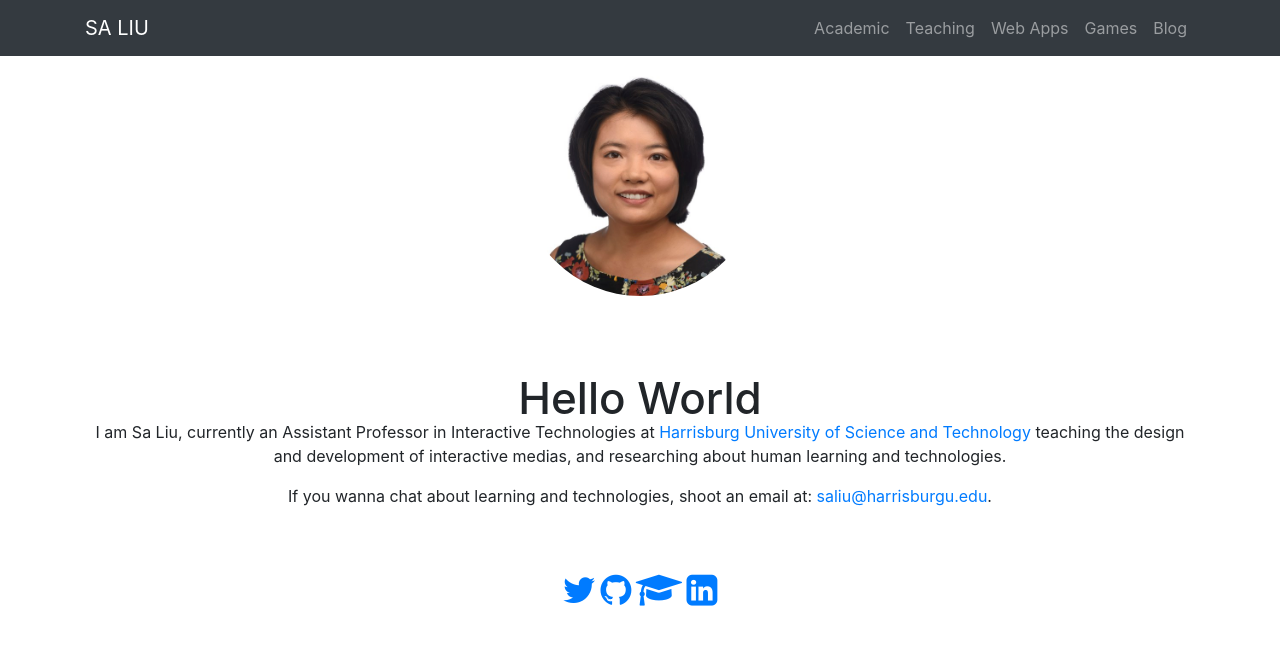
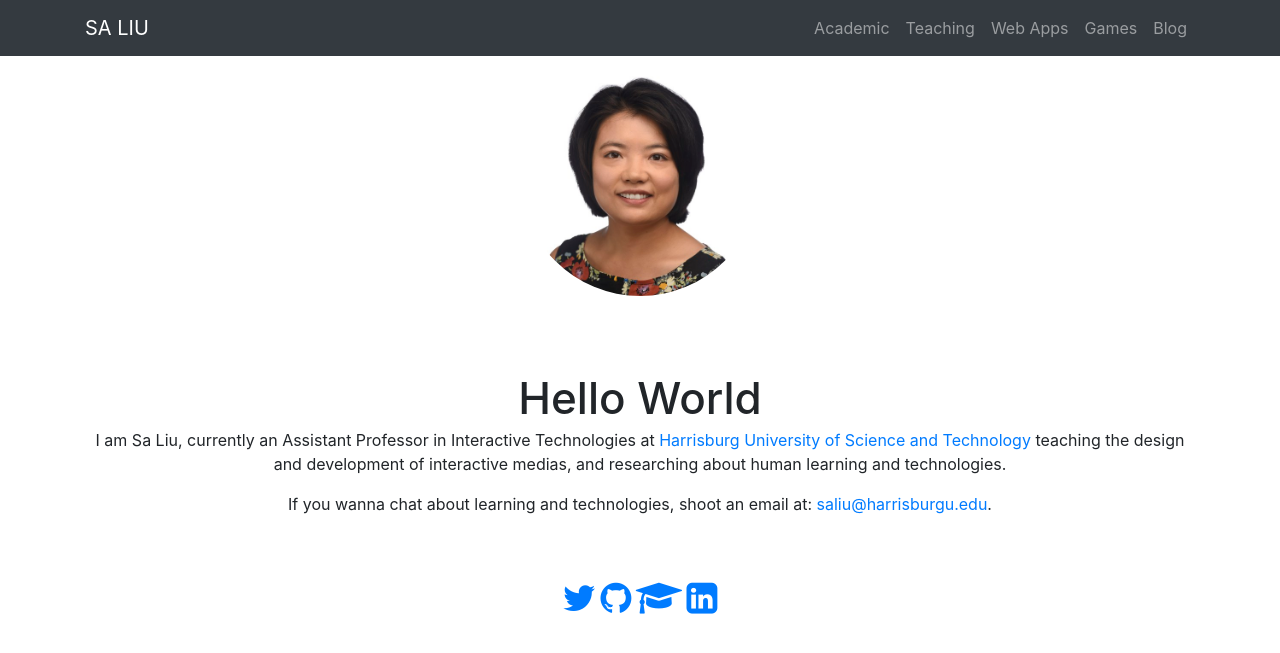
Before and after one commit to Tonicdragon6x66/saliudev.github.io, a Jekyll site: the page built from index.html, in a window 1280 px wide. Shown: the top 653 px of the page. Built offline with Jekyll 4.4.1, drawn with Linux system fonts in a browser that asks for light colours.

Commit message:
update hello world

```diff
--- a/index.html
+++ b/index.html
@@ -27,7 +27,7 @@ title: SA LIU | Researcher, Teacher, Developer
 
         <img class="avatar img-responsive" alt="Sa Liu" src="img/profile.jpg">
 
-        <h1 class="masthead-heading mb-0">Hello World</h1>
+        <h1 class="masthead-heading">Hello World</h1>
 
 
         <p>I am Sa Liu, currently an Assistant Professor in Interactive Technologies at <a href="http://harrisburgu.edu">Harrisburg University of Science and Technology</a> teaching the design and development of interactive medias, and researching about human learning and technologies. </p>
```
